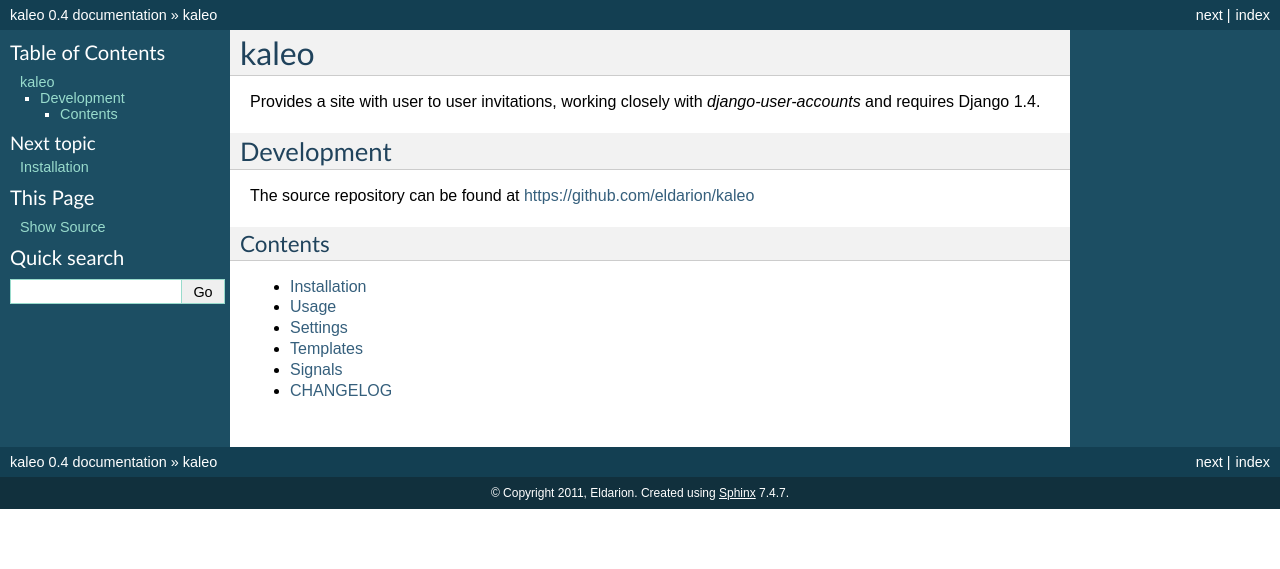
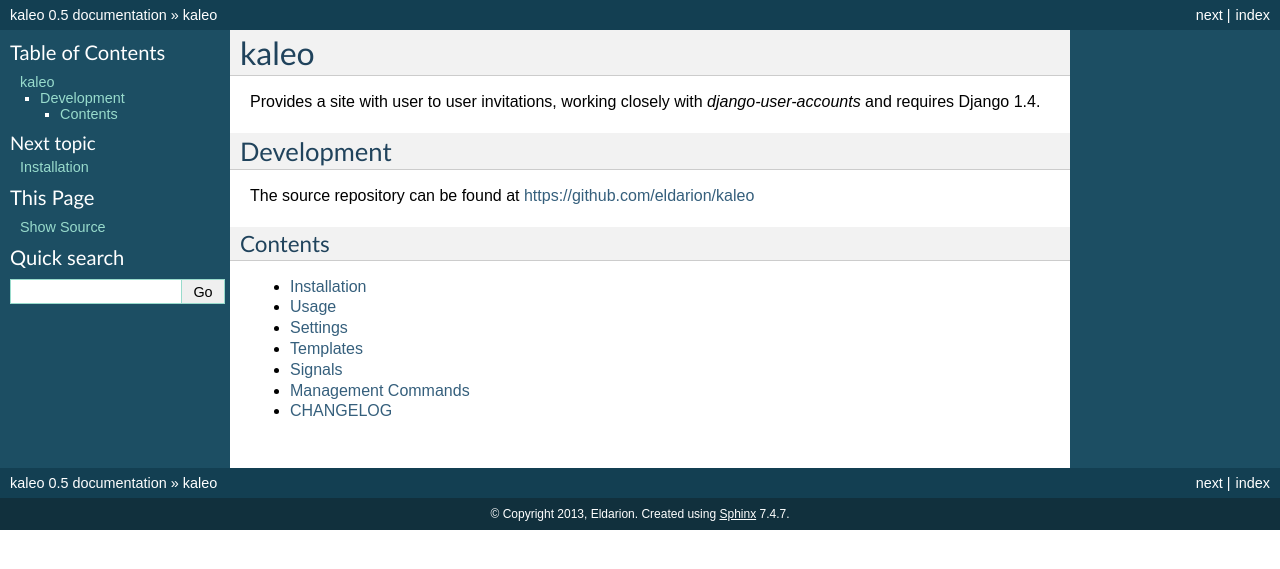
Before and after one commit to pinax/pinax-invitations, a Sphinx documentation site: the page built from docs/index.rst, in a window 1280 px wide. Shown: the top 569 px of the page. Built offline with Sphinx 7.4.7, drawn with Linux system fonts in a browser that asks for light colours.

Commit message:
Document management commands
Fixes #1

```diff
--- a/docs/conf.py
+++ b/docs/conf.py
@@ -41,16 +41,16 @@
 
 # General information about the project.
 project = u'kaleo'
-copyright = u'2011, Eldarion'
+copyright = u'2013, Eldarion'
 
 # The version info for the project you're documenting, acts as replacement for
 # |version| and |release|, also used in various other places throughout the
 # built documents.
 #
 # The short X.Y version.
-version = '0.4'
+version = '0.5'
 # The full version, including alpha/beta/rc tags.
-release = '0.4'
+release = '0.5'
 
 # The language for content autogenerated by Sphinx. Refer to documentation
 # for a list of supported languages.
--- a/docs/index.rst
+++ b/docs/index.rst
@@ -22,4 +22,5 @@
  settings
  templates
  signals
+ management
  changelog
```
Also changed, not shown: docs/management.rst (added, +19 -0 lines).
